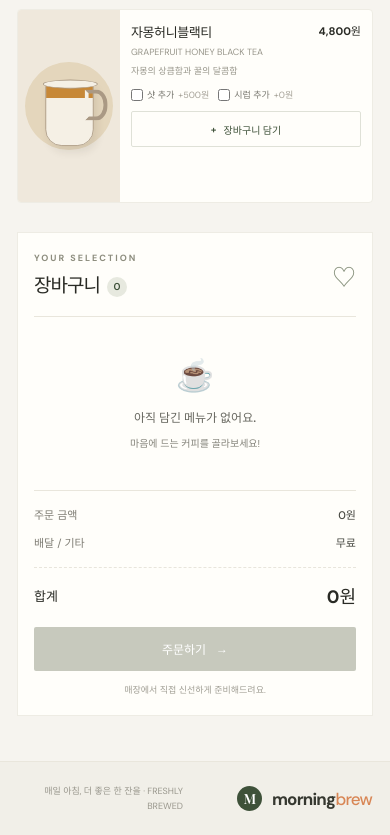
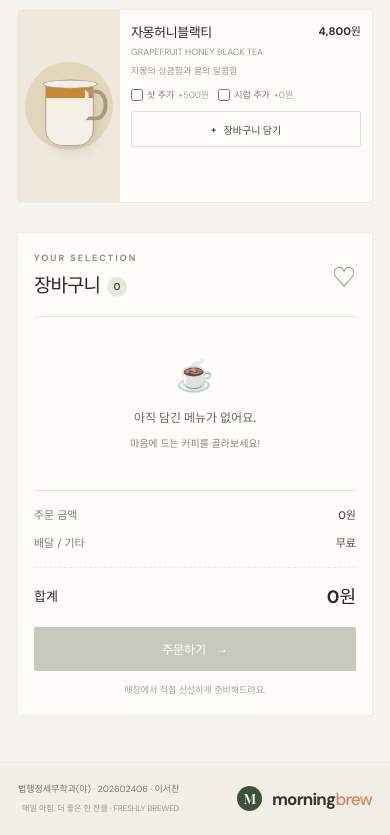
Before and after one commit to lsc0772/vibe-midterm-202602406, a plain HTML site: page index.html in a window 390 px wide. Shown: the part 1439-2274 px from the top of the page. Drawn offline with nearby package versions, Linux system fonts and the light colour scheme.

Commit message:
Add student details to footer
Display department, student ID, and name in the responsive site footer.

Co-authored-by: Copilot <223556219+Copilot@users.noreply.github.com>

```diff
--- a/index.html
+++ b/index.html
@@ -127,7 +127,10 @@
 
     <footer class="site-footer">
       <a class="brand footer-brand" href="#"><span class="brand-mark">M</span><span>morning<span class="brand-light">brew</span></span></a>
-      <span>매일 아침, 더 좋은 한 잔을 <span aria-hidden="true">·</span> FRESHLY BREWED</span>
+      <div class="footer-details">
+        <span class="student-info">법행정세무학과(야) <span aria-hidden="true">·</span> 202602406 <span aria-hidden="true">·</span> 이서찬</span>
+        <span>매일 아침, 더 좋은 한 잔을 <span aria-hidden="true">·</span> FRESHLY BREWED</span>
+      </div>
     </footer>
   </div>
   <div class="toast" id="toast" role="status" aria-live="polite"></div>
--- a/style.css
+++ b/style.css
@@ -181,6 +181,8 @@ h1, h2, p { margin-top: 0; }
 .stock-status.out { color: #bd6659; }
 
 .site-footer { min-height: 74px; padding: 15px max(5.5vw, 24px); display: flex; align-items: center; justify-content: space-between; border-top: 1px solid #e9e6dc; background: #f1efe8; color: #99978d; font-size: 9px; }
+.footer-details { display: flex; align-items: end; flex-direction: column; gap: 6px; text-align: right; }
+.student-info { color: #77776e; font-size: 10px; }
 .footer-brand { color: #363830; font-size: 15px; }
 .footer-brand .brand-mark { width: 25px; height: 25px; font-size: 14px; }
 .toast { position: fixed; z-index: 10; left: 50%; bottom: 28px; padding: 12px 18px; border-radius: 3px; background: #30372c; color: white; font-size: 11px; opacity: 0; transform: translate(-50%, 12px); pointer-events: none; transition: opacity .2s, transform .2s; }
@@ -230,7 +232,9 @@ h1, h2, p { margin-top: 0; }
   .cart-panel { position: static; }
   .cart-items { max-height: 240px; }
   .site-footer { padding: 15px 18px; gap: 12px; }
-  .site-footer > span { max-width: 165px; text-align: right; line-height: 1.6; }
+  .footer-details { max-width: 205px; line-height: 1.6; }
+  .student-info { font-size: 9px; }
+  .footer-details > span:last-child { font-size: 8px; }
   .admin-view { padding: 36px 0 48px; }
   .admin-header { align-items: start; }
   .admin-header h1 { font-size: 24px; }
```
